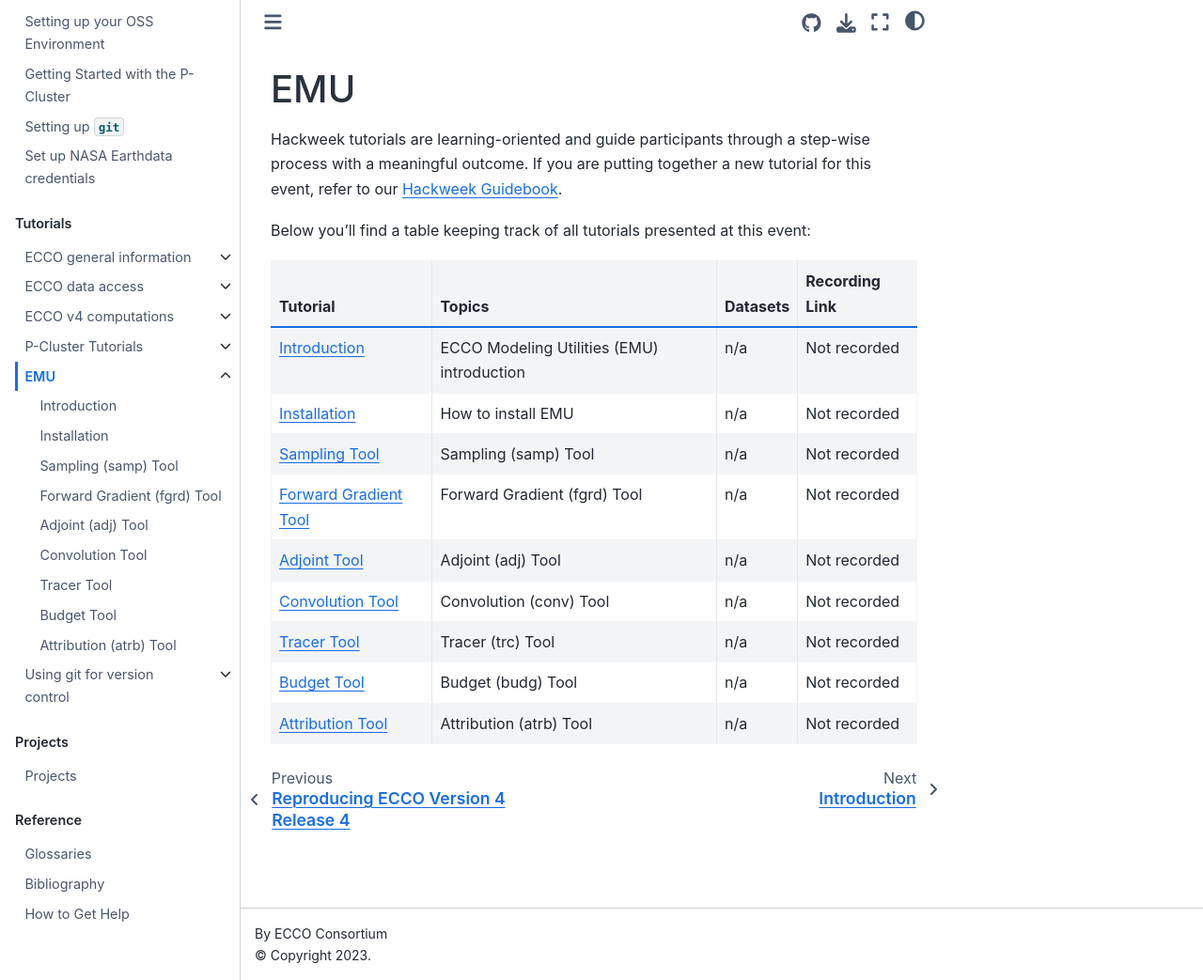
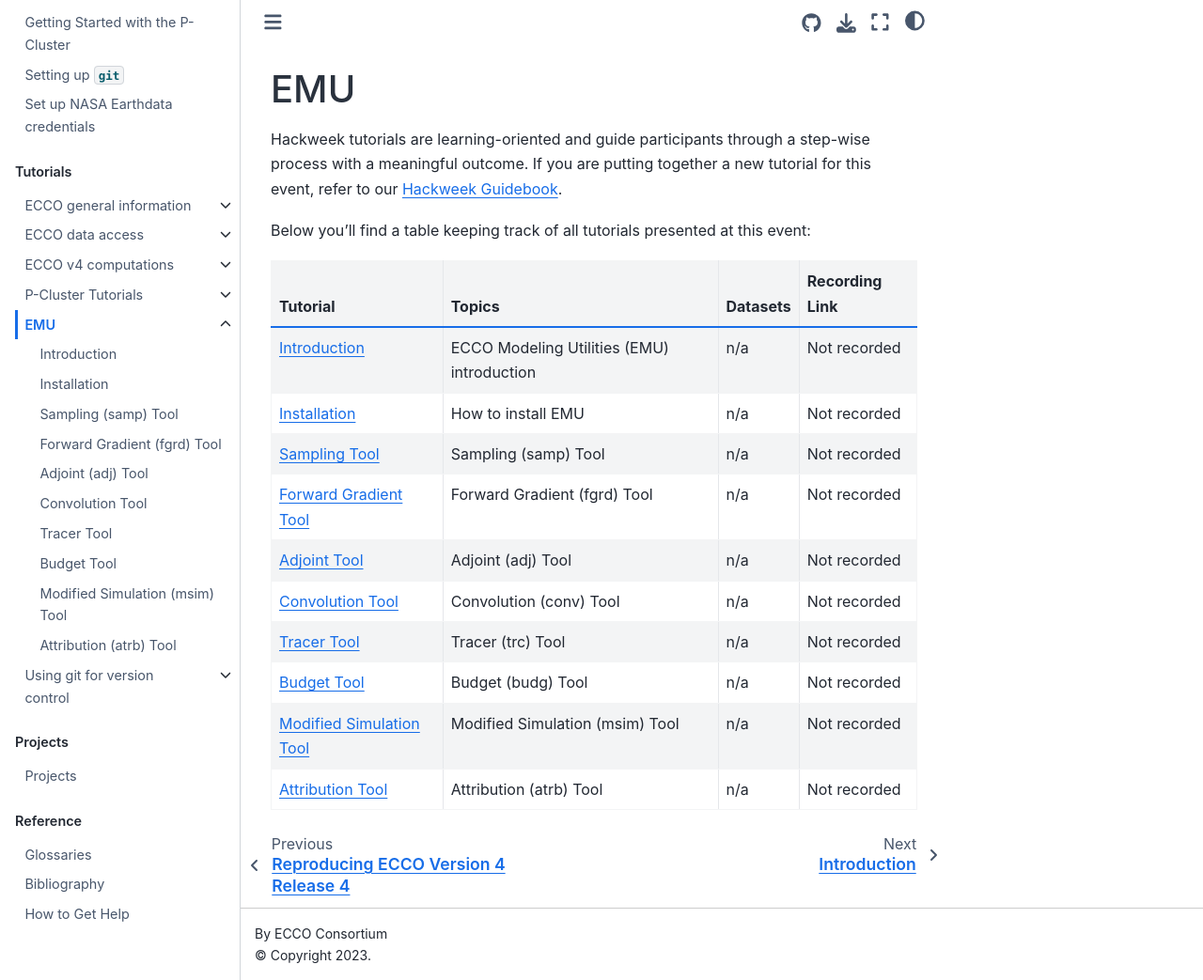
Before and after one commit to ECCO-Hackweek/ecco-2024, a Jupyter Book: the page built from book/tutorials/EMU_index.md, in a window 1280 px wide and 1043 px high. Shown: the whole window at 94% size. Built offline with Jupyter Book 1.0.4 settings and Sphinx 7.4.7 and the Sphinx Book theme 1.1.4, drawn with Linux system fonts in a browser that asks for light colours; pages that are not in the unit, such as notebooks, are missing from menus.

Commit message:
Add Modified Simulation Tool

```diff
--- a/book/_toc.yml
+++ b/book/_toc.yml
@@ -56,6 +56,7 @@
         - file: tutorials/EMU/conv
         - file: tutorials/EMU/trc
         - file: tutorials/EMU/budg
+        - file: tutorials/EMU/msim
         - file: tutorials/EMU/atrb
     - file:  tutorials/git_use_index
       sections:
--- a/book/tutorials/EMU_index.md
+++ b/book/tutorials/EMU_index.md
@@ -14,4 +14,5 @@
 | [Convolution Tool](./EMU/conv.ipynb) | Convolution (conv) Tool | n/a |  Not recorded |
 | [Tracer Tool](./EMU/trc.ipynb) | Tracer (trc) Tool | n/a |  Not recorded |
 | [Budget Tool](./EMU/budg.ipynb) | Budget (budg) Tool | n/a |  Not recorded |
+| [Modified Simulation Tool](./EMU/msim.ipynb) | Modified Simulation (msim) Tool | n/a |  Not recorded |
 | [Attribution Tool](./EMU/atrb.ipynb) | Attribution (atrb) Tool | n/a |  Not recorded |
```
Also changed, not shown: book/tutorials/EMU/figures/Fig_msim_1.png (added), book/tutorials/EMU/msim.ipynb (added).
